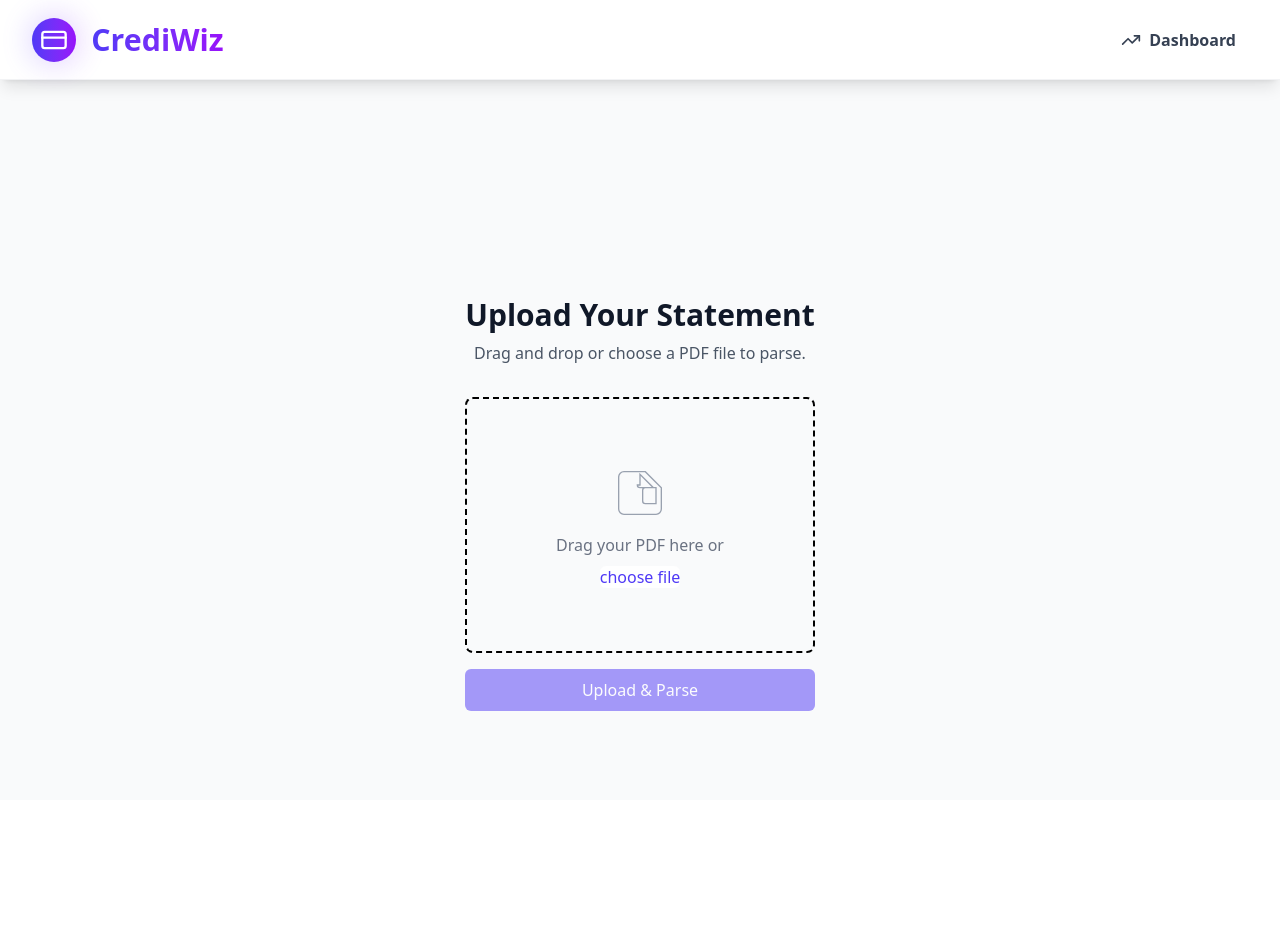
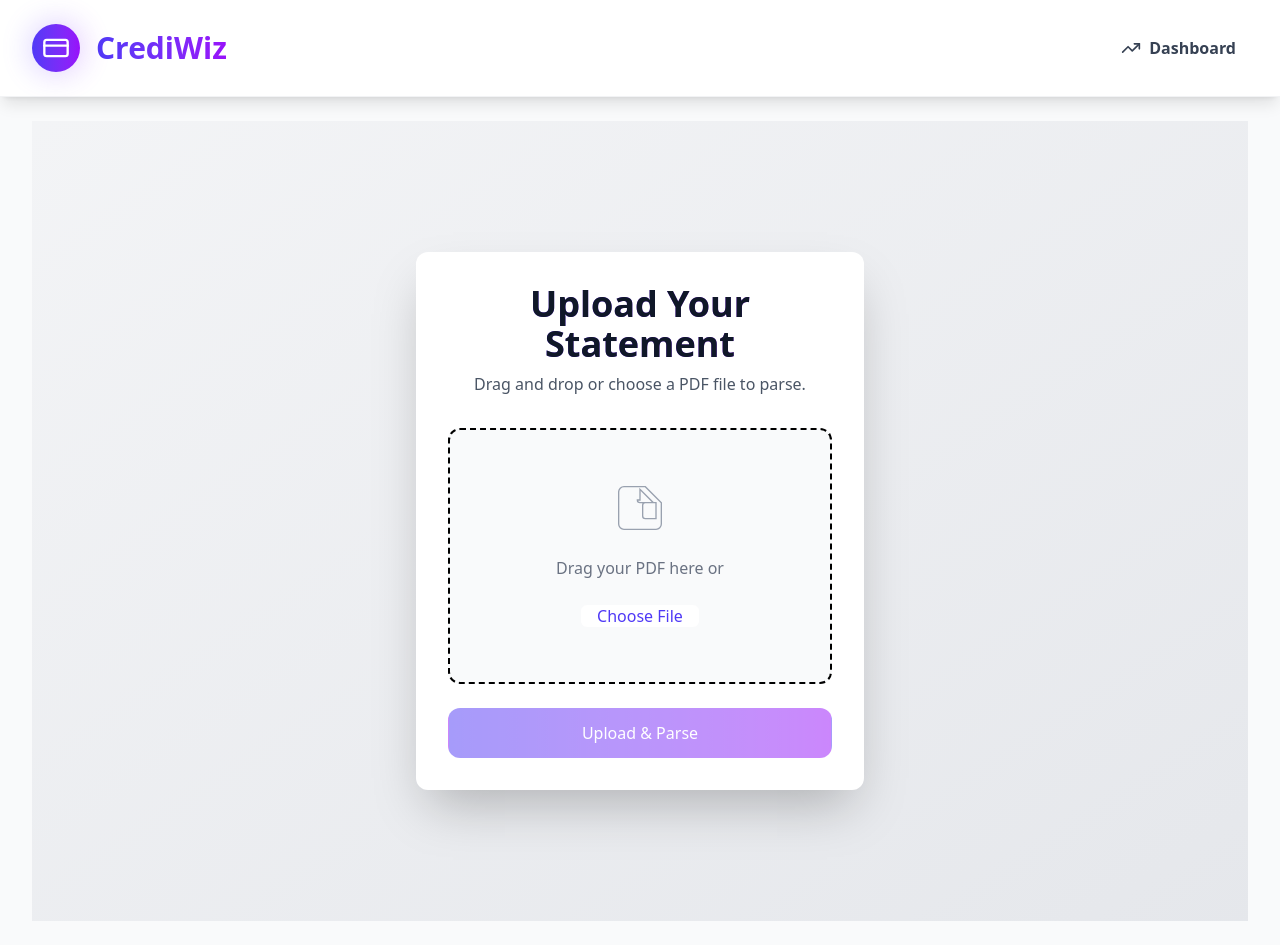
Before and after one commit to Devagyam-199/Credit_Card_Parser, a React (Vite) app in the folder Frontend/: page / in a window 1280 px wide. Before the commit the page ends 800 px from the top, so only its background shows below. Built offline with nearby package versions, Linux system fonts and the light colour scheme.

Commit message:
credit_card_parser

```diff
--- a/Frontend/src/App.css
+++ /dev/null
@@ -1,60 +0,0 @@
-/* App.css or index.css */
-html, body {
-  height: 100%;
-  margin: 0;
-  padding: 0;
-  overflow: hidden;
-}
-
-#root {
-  height: 100%;
-  overflow: hidden;
-}
-
-.min-h-screen {
-  min-height: 100vh !important;
-  height: 100vh !important;
-  display: flex;
-  flex-direction: column;
-}
-
-main {
-  flex: 1;
-  overflow: hidden;
-}
-
-.animate-slideDown {
-  animation: slideDown 0.3s ease-out;
-}
-
-@keyframes slideDown {
-  from {
-    transform: translateY(-100%);
-  }
-  to {
-    transform: translateY(0);
-  }
-}
-
-.animate-fadeIn {
-  animation: fadeIn 0.3s ease-in;
-}
-
-@keyframes fadeIn {
-  from {
-    opacity: 0;
-  }
-  to {
-    opacity: 1;
-  }
-}
-
-.animate-pulse-slow {
-  animation: pulseSlow 2s infinite;
-}
-
-@keyframes pulseSlow {
-  0% { transform: scale(1); }
-  50% { transform: scale(1.05); }
-  100% { transform: scale(1); }
-}
--- a/Frontend/src/App.jsx
+++ b/Frontend/src/App.jsx
@@ -14,9 +14,9 @@ function App() {
 
   return (
     <Router>
-      <div className="min-h-screen bg-gray-50 flex flex-col overflow-hidden" style={{ height: '100vh' }}>
+      <div className="min-h-screen bg-gray-50">
         <Header />
-        <main className="flex-1 max-w-7xl mx-auto px-4 sm:px-6 lg:px-8 py-6 overflow-auto">
+        <main className="max-w-7xl mx-auto px-4 sm:px-6 lg:px-8 py-6">
           <Routes>
             <Route
               path="/"
--- a/Frontend/src/components/Header.jsx
+++ b/Frontend/src/components/Header.jsx
@@ -6,14 +6,14 @@ const Header = () => {
   const [mobileMenuOpen, setMobileMenuOpen] = useState(false);
 
   return (
-    <header className="sticky top-0 z-50 bg-white/90 backdrop-blur-md border-b border-gray-200/50 shadow-lg h-16 sm:h-20">
-      <div className="max-w-7xl mx-auto px-4 sm:px-6 lg:px-8 flex items-center h-full">
-        <div className="flex justify-between items-center w-full">
+    <header className="sticky top-0 z-50 bg-white/90 backdrop-blur-md border-b border-gray-200/50 shadow-lg">
+      <div className="max-w-7xl mx-auto px-4 sm:px-6 lg:px-8">
+        <div className="flex justify-between items-center py-4 sm:py-6">
           {/* Logo */}
           <Link to="/" className="flex items-center space-x-4 group">
             <div className="relative">
               <div className="absolute inset-0 bg-gradient-to-r from-indigo-500 to-purple-600 rounded-full blur-lg opacity-30 group-hover:opacity-50 transition-opacity duration-500"></div>
-              <div className="relative bg-gradient-to-r from-indigo-600 to-purple-600 p-2 rounded-full transform group-hover:scale-110 transition-transform duration-300">
+              <div className="relative bg-gradient-to-r from-indigo-600 to-purple-600 p-2.5 rounded-full transform group-hover:scale-110 transition-transform duration-300">
                 <CreditCard className="w-7 h-7 text-white" />
               </div>
             </div>
@@ -50,7 +50,7 @@ const Header = () => {
 
       {/* Mobile Menu */}
       {mobileMenuOpen && (
-        <div className="md:hidden border-t border-gray-200 bg-white/95 backdrop-blur-sm animate-slideDown max-h-[calc(100vh-4rem)] overflow-y-auto">
+        <div className="md:hidden border-t border-gray-200 bg-white/95 backdrop-blur-sm animate-slideDown">
           <div className="px-4 py-4 space-y-2">
             <Link
               to="/dashboard"
--- a/Frontend/src/index.css
+++ b/Frontend/src/index.css
@@ -1,60 +1 @@
-@import "tailwindcss";/* App.css or index.css */
-html, body {
-  height: 100%;
-  margin: 0;
-  padding: 0;
-  overflow: hidden;
-}
-
-#root {
-  height: 100%;
-  overflow: hidden;
-}
-
-.min-h-screen {
-  min-height: 100vh !important;
-  height: 100vh !important;
-  display: flex;
-  flex-direction: column;
-}
-
-main {
-  flex: 1;
-  overflow: hidden;
-}
-
-.animate-slideDown {
-  animation: slideDown 0.3s ease-out;
-}
-
-@keyframes slideDown {
-  from {
-    transform: translateY(-100%);
-  }
-  to {
-    transform: translateY(0);
-  }
-}
-
-.animate-fadeIn {
-  animation: fadeIn 0.3s ease-in;
-}
-
-@keyframes fadeIn {
-  from {
-    opacity: 0;
-  }
-  to {
-    opacity: 1;
-  }
-}
-
-.animate-pulse-slow {
-  animation: pulseSlow 2s infinite;
-}
-
-@keyframes pulseSlow {
-  0% { transform: scale(1); }
-  50% { transform: scale(1.05); }
-  100% { transform: scale(1); }
-}
+@import "tailwindcss"
--- a/Frontend/src/pages/UploadPage.jsx
+++ b/Frontend/src/pages/UploadPage.jsx
@@ -53,26 +53,25 @@ const UploadPage = ({ setParsedData, setLoading, loading }) => {
   };
 
   return (
-    <div className="min-h-screen flex items-center justify-center py-6 px-2 sm:px-4 lg:px-8">
-      <div className="max-w-md w-full space-y-6 sm:space-y-8">
+    <div className="min-h-screen flex items-center justify-center py-6 px-2 sm:px-4 lg:px-8 bg-gradient-to-br from-gray-100 to-gray-200">
+      <div className="max-w-md w-full space-y-6 sm:space-y-8 bg-white rounded-xl shadow-2xl p-6 sm:p-8 transform transition-all duration-300 hover:shadow-3xl">
         <div>
-          <h2 className="text-center text-2xl sm:text-3xl font-extrabold text-gray-900">
+          <h2 className="text-center text-3xl sm:text-4xl font-extrabold text-gray-900 bg-gradient-to-r from-indigo-600 to-purple-600 bg-clip-text">
             Upload Your Statement
           </h2>
           <p className="mt-2 text-center text-sm sm:text-base text-gray-600">
             Drag and drop or choose a PDF file to parse.
           </p>
         </div>
-        <form onSubmit={handleSubmit} onDragEnter={handleDrag} onDragLeave={handleDrag} onDragOver={handleDrag} onDrop={handleDrop} className="space-y-4">
-          <div className="flex flex-col items-center justify-center w-full h-48 sm:h-64 border-2 border-dashed rounded-lg bg-gray-50 p-4 sm:p-6">
-            <div className={dragActive ? "hidden" : "text-center space-y-2"}>
+        <form onSubmit={handleSubmit} onDragEnter={handleDrag} onDragLeave={handleDrag} onDragOver={handleDrag} onDrop={handleDrop} className="space-y-6">
+          <div className="flex flex-col items-center justify-center w-full h-64 border-2 border-dashed rounded-xl bg-gray-50 p-6 transition-all duration-300 hover:border-indigo-500 hover:bg-gray-100">
+            <div className={dragActive ? "hidden" : "text-center space-y-4 animate-fadeIn"}>
               <svg className="mx-auto h-12 w-12 sm:h-16 sm:w-16 text-gray-400" stroke="currentColor" fill="none" viewBox="0 0 48 48" aria-hidden="true">
                 <path d="M28 8H12a4 4 0 00-4 4v24a4 4 0 004 4h24a4 4 0 004-4V20l-12-12zM36 32h-8a2 2 0 01-2-2v-8a2 2 0 012-2h8v12zm-12-14V10l10 10h-10a2 2 0 01-2-2z" />
               </svg>
               <p className="text-sm sm:text-base text-gray-500">Drag your PDF here or</p>
-              <p className="text-sm sm:text-base">
-                <label className="relative cursor-pointer bg-white rounded-md font-medium text-indigo-600 hover:text-indigo-500 focus-within:outline-none focus-within:ring-2 focus-within:ring-offset-2 focus-within:ring-indigo-500">
-                  <span>choose file</span>
+              <label className="relative cursor-pointer bg-white rounded-md font-medium text-indigo-600 hover:text-indigo-700 focus:outline-none focus:ring-2 focus:ring-offset-2 focus:ring-indigo-500">
+                <span className="px-4 py-2 inline-flex items-center">Choose File</span>
                 <input
                   type="file"
                   className="sr-only"
@@ -81,10 +80,9 @@ const UploadPage = ({ setParsedData, setLoading, loading }) => {
                   aria-label="Upload PDF file"
                 />
               </label>
-              </p>
             </div>
             {dragActive && (
-              <div className="text-center space-y-2">
+              <div className="text-center space-y-4 animate-pulse">
                 <svg className="mx-auto h-12 w-12 sm:h-16 sm:w-16 text-indigo-500" fill="currentColor" viewBox="0 0 20 20" aria-hidden="true">
                   <path d="M2 6a2 2 0 012-2h12a2 2 0 012 2v8a2 2 0 01-2 2H4a2 2 0 01-2-2V6zm10 0a2 2 0 11-4 0 2 2 0 014 0zm-2 6a2 2 0 100-4 2 2 0 000 4z" />
                 </svg>
@@ -92,16 +90,16 @@ const UploadPage = ({ setParsedData, setLoading, loading }) => {
               </div>
             )}
             {file && (
-              <p className="text-xs sm:text-sm text-gray-500 mt-2">{file.name}</p>
+              <p className="text-xs sm:text-sm text-gray-500 mt-4 bg-gray-100 px-3 py-1 rounded-full animate-slideUp">{file.name}</p>
             )}
           </div>
           <button
             type="submit"
             disabled={!file || loading}
-            className="group relative w-full flex justify-center py-2 px-4 border border-transparent text-sm sm:text-base font-medium rounded-md text-white bg-indigo-600 hover:bg-indigo-700 focus:outline-none focus:ring-2 focus:ring-offset-2 focus:ring-indigo-500 disabled:opacity-50 disabled:cursor-not-allowed"
+            className="group relative w-full flex justify-center py-3 px-6 border border-transparent text-base font-medium rounded-xl text-white bg-gradient-to-r from-indigo-600 to-purple-600 hover:from-indigo-700 hover:to-purple-700 focus:outline-none focus:ring-2 focus:ring-offset-2 focus:ring-indigo-500 disabled:opacity-50 disabled:cursor-not-allowed transform transition-all duration-300 hover:scale-105"
           >
             {loading ? (
-              <svg className="animate-spin -ml-1 mr-3 h-5 w-5 sm:h-6 sm:w-6 text-white" xmlns="http://www.w3.org/2000/svg" fill="none" viewBox="0 0 24 24">
+              <svg className="animate-spin -ml-1 mr-3 h-5 w-5 text-white" xmlns="http://www.w3.org/2000/svg" fill="none" viewBox="0 0 24 24">
                 <circle className="opacity-25" cx="12" cy="12" r="10" stroke="currentColor" strokeWidth="4"></circle>
                 <path className="opacity-75" fill="currentColor" d="M4 12a8 8 0 018-8V0C5.373 0 0 5.373 0 12h4zm2 5.291A7.962 7.962 0 014 12H0c0 3.042 1.135 5.824 3 7.938l3-2.647z"></path>
               </svg>
```
Lines whose indentation alone changed are shown as unchanged.
